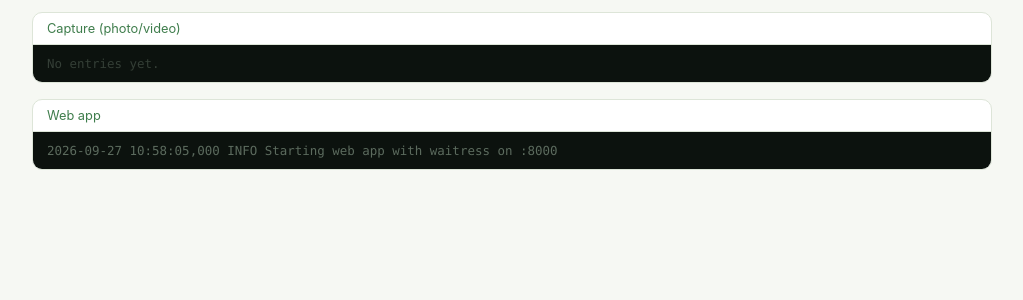
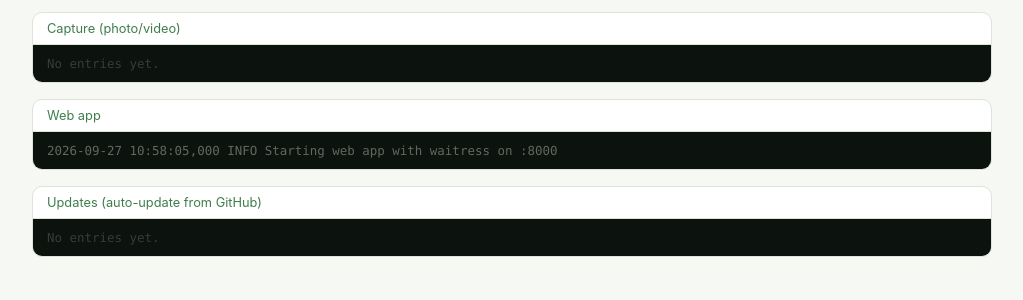
Before and after one commit to surgeon13/nevet, a Flask app: page /logs in a window 1280 px wide. Shown: the part 259-559 px from the top of the page, without its empty margins (128-1151 px from the left). Run offline with Flask 3, Linux system fonts and the light colour scheme; the visitor is signed in with stand-in values (Sample User, id 1).

Commit message:
Auto-update: timer that pulls new versions, restarts, rolls back
- scripts/auto_update.sh: fetches GitHub, fast-forwards only, restarts
  the web app when webapp/ changed, waits for /healthz and rolls back
  (and skips that release) if the app doesn't come back. Never
  overwrites local edits; quiet when offline; --check mode.
- nevet-update.service/.timer, interval set like the photo interval:
  sudo ./install.sh 5 15 (or "off").
- install.sh validates interval args and fixes repo ownership.
- Updates panel on the Logs page; update.log rotated weekly.

Co-Authored-By: Claude Opus 5.5 <noreply@anthropic.com>
Claude-Session: https://claude.ai/code/session_01Fp9fLih8sJEJPYjFesSxci

```diff
--- a/webapp/app.py
+++ b/webapp/app.py
@@ -26,6 +26,7 @@ LOG_FILES = {
     "watchdog": LOGS_DIR / "watchdog.log",
     "capture": LOGS_DIR / "capture.log",
     "webapp": LOGS_DIR / "webapp.log",
+    "update": LOGS_DIR / "update.log",
 }
 
 
--- a/webapp/templates/logs.html
+++ b/webapp/templates/logs.html
@@ -16,6 +16,10 @@
   <div class="log-panel">
     <div class="log-panel-title">Web app</div>
     <pre id="log-webapp" class="log-console"></pre>
+  </div>
+  <div class="log-panel">
+    <div class="log-panel-title">Updates (auto-update from GitHub)</div>
+    <pre id="log-update" class="log-console"></pre>
   </div>
 </div>
 
@@ -42,6 +46,7 @@ function refresh() {
     render('log-watchdog', data.watchdog || []);
     render('log-capture', data.capture || []);
     render('log-webapp', data.webapp || []);
+    render('log-update', data.update || []);
   }).catch(() => {});
 }
 refresh();
```
Also changed, not shown: CHANGELOG.md, README.md, 5 other files.
